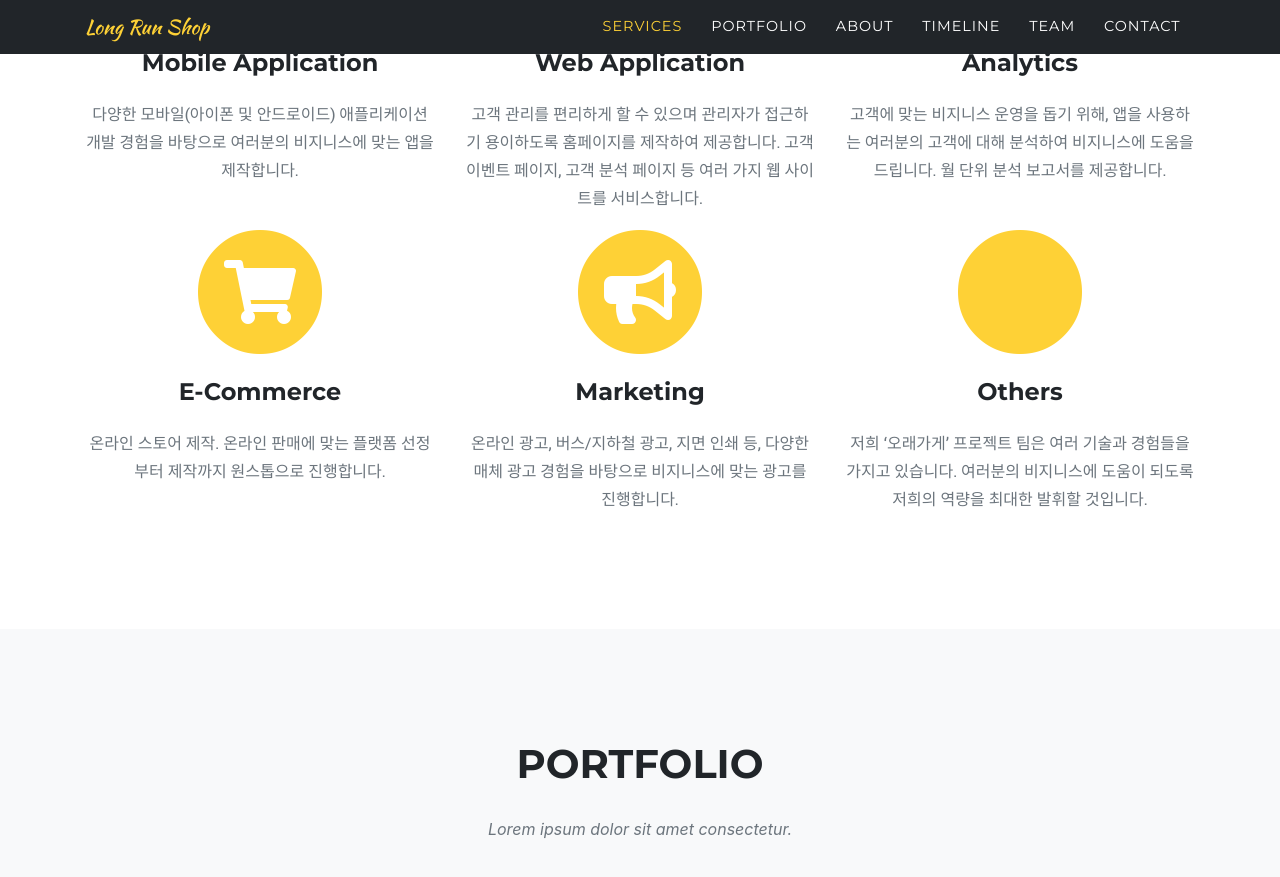
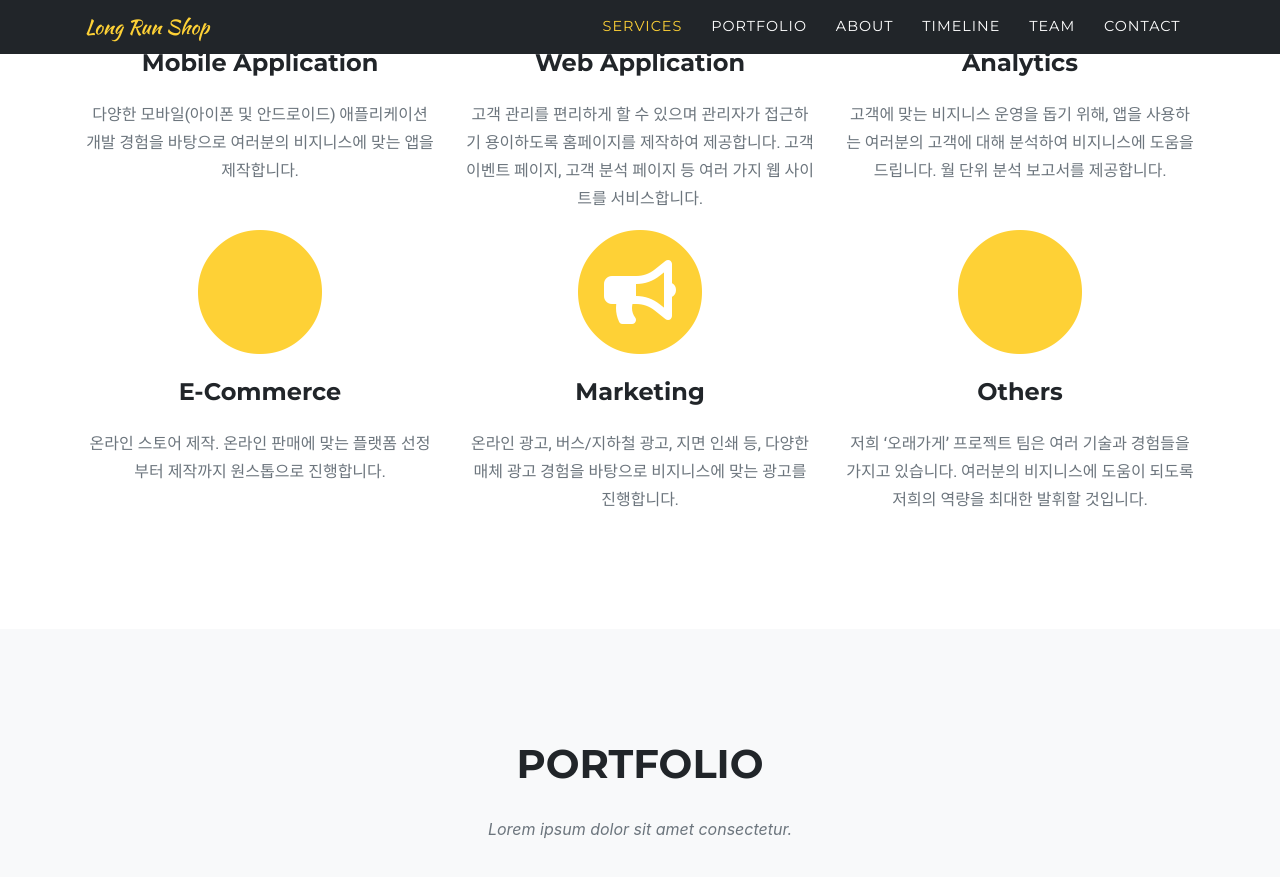
Before and after one commit to WowPeter/long-run-shop, a Jekyll site: the page built from index.md, in a window 1280 px wide and 900 px high, scrolled down 1203 px. Shown: the top 877 px of the window. Built offline with Jekyll 4.4.1, drawn with Linux system fonts in a browser that asks for light colours; some web fonts are replaced.

Commit message:
코드 정리

```diff
--- a/_data/sitetext.yml
+++ b/_data/sitetext.yml
@@ -32,13 +32,13 @@
         icon: fab fa-line-chart
       - title: "E-Commerce"
         desc: "온라인 스토어 제작. 온라인 판매에 맞는 플랫폼 선정부터 제작까지 원스톱으로 진행합니다."
-        icon: fas fa-shopping-cart
+        icon: fas fa-shopware
       - title: "Marketing"
         desc: "온라인 광고, 버스/지하철 광고, 지면 인쇄 등, 다양한 매체 광고 경험을 바탕으로 비지니스에 맞는 광고를 진행합니다."
         icon: fas fa-bullhorn
       - title: "Others"
         desc: "저희 '오래가게' 프로젝트 팀은 여러 기술과 경험들을 가지고 있습니다. 여러분의 비지니스에 도움이 되도록 저희의 역량을 최대한 발휘할 것입니다."
-        icon: fab fa-magic
+        icon: fab fa-shopping-basket
 
   portfolio:
     title: "Portfolio"
```
